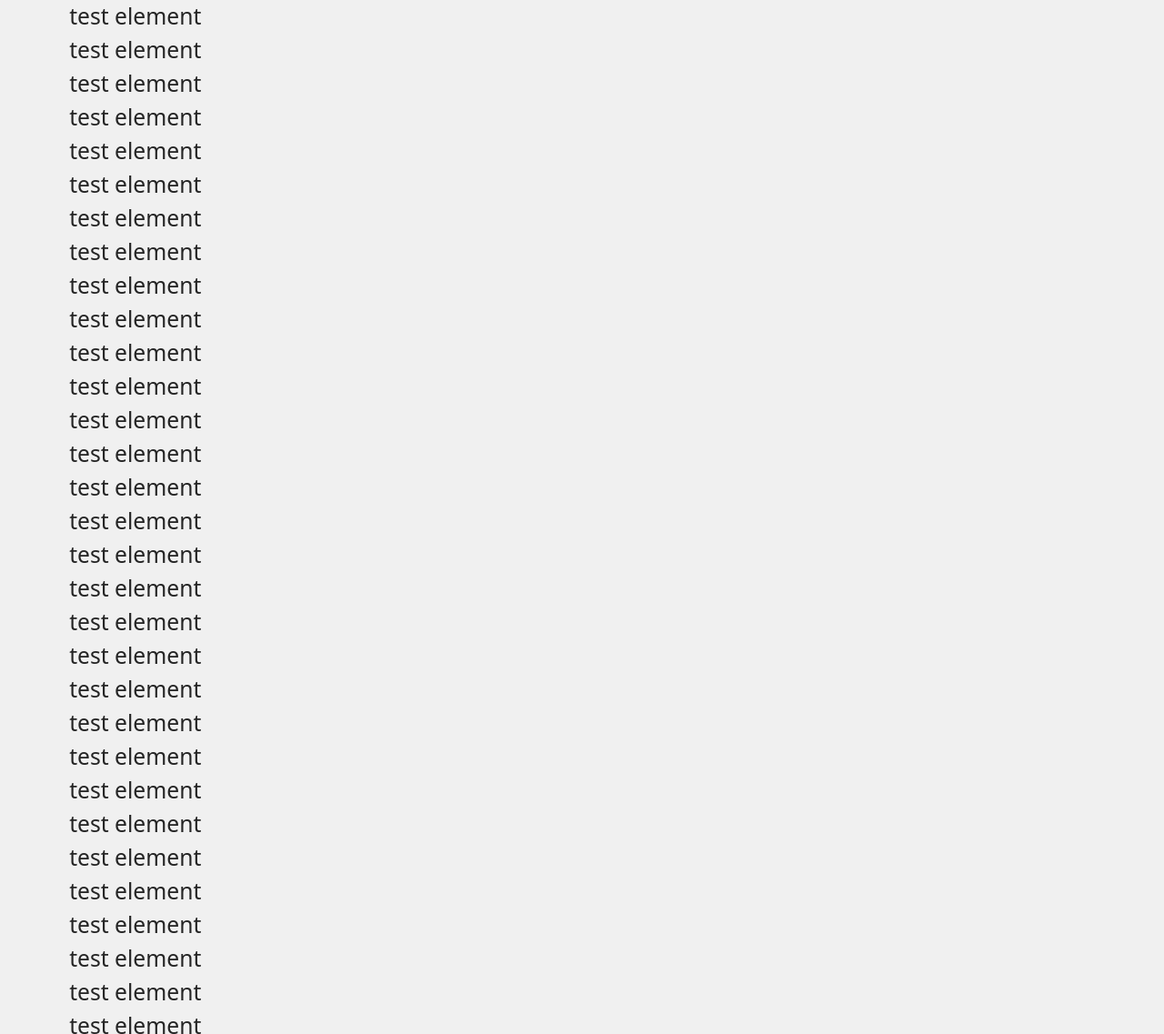
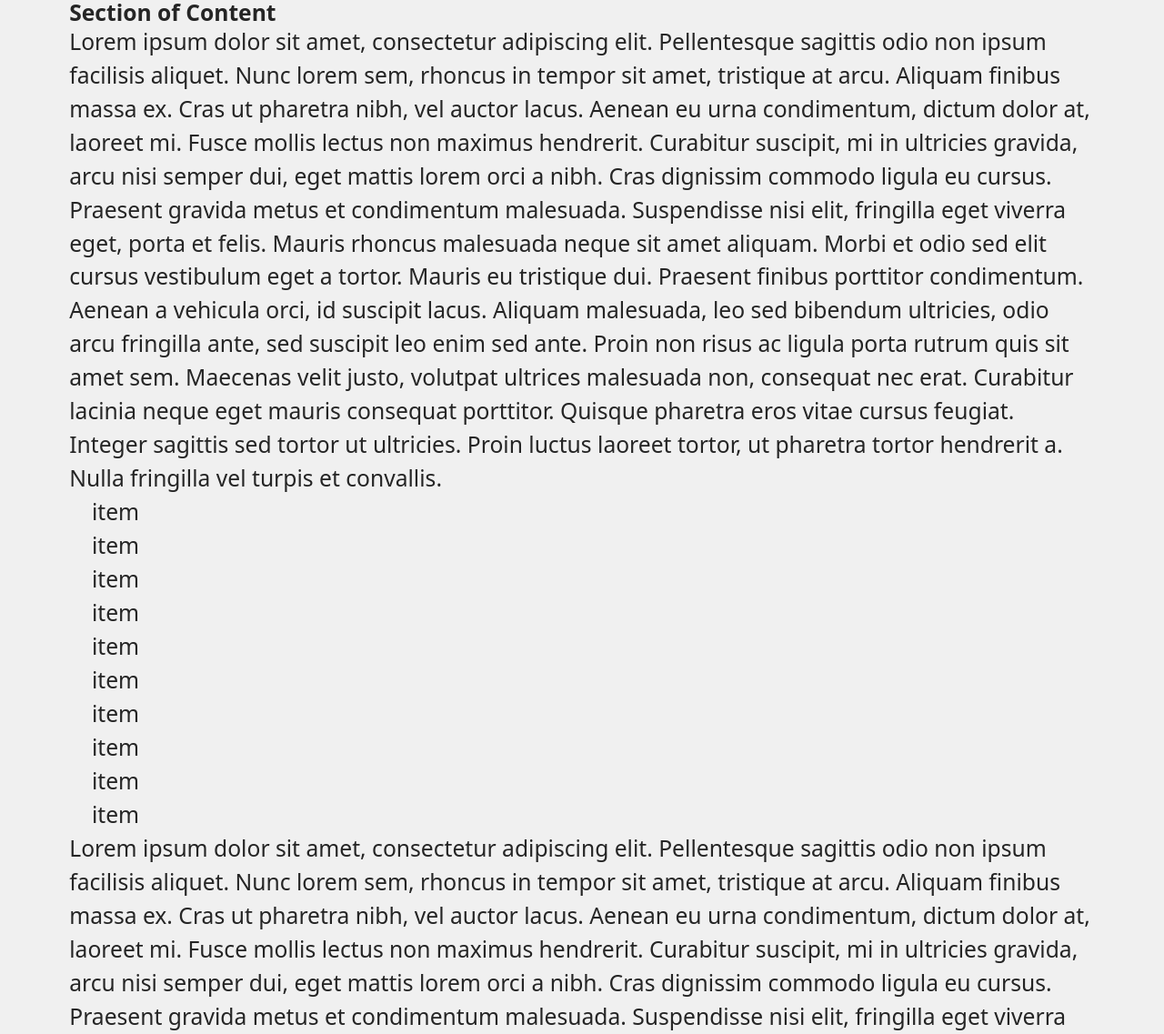
Before and after one commit to caseycarroll/caseycarroll.github.io, a Jekyll site: the page built from test-inline-blocking.html, in a window 1280 px wide and 1400 px high, scrolled down 2525 px. Shown: the part 263-1400 px from the top of the window at 91% size. Built offline with Jekyll 4.4.1, drawn with Linux system fonts in a browser that asks for light colours; some of the changed text lies outside the part shown.

Commit message:
make larger html

```diff
--- /dev/null
+++ b/_includes/dummy_large.html
@@ -0,0 +1,32 @@
+<h1>inline styles + async stylesheet</h1>
+<img src="http://placekitten.com/1000/1000" alt="cat pic">
+<img src="http://placekitten.com/900/900" alt="cat pic">
+<img src="http://placekitten.com/750/750" alt="cat pic">
+{% for i in (1..75) %}
+<h2>Section of Content</h2>
+    {% for i in (1..20) %}
+        <p>Lorem ipsum dolor sit amet, consectetur adipiscing elit. Pellentesque sagittis odio non ipsum facilisis aliquet. Nunc
+            lorem sem, rhoncus in tempor sit amet, tristique at arcu. Aliquam finibus massa ex. Cras ut pharetra nibh, vel
+            auctor lacus. Aenean eu urna condimentum, dictum dolor at, laoreet mi. Fusce mollis lectus non maximus hendrerit.
+            Curabitur suscipit, mi in ultricies gravida, arcu nisi semper dui, eget mattis lorem orci a nibh.
+
+            Cras dignissim commodo ligula eu cursus. Praesent gravida metus et condimentum malesuada. Suspendisse nisi elit,
+            fringilla eget viverra eget, porta et felis. Mauris rhoncus malesuada neque sit amet aliquam. Morbi et odio sed elit
+            cursus vestibulum eget a tortor. Mauris eu tristique dui. Praesent finibus porttitor condimentum. Aenean a vehicula
+            orci, id suscipit lacus. Aliquam malesuada, leo sed bibendum ultricies, odio arcu fringilla ante, sed suscipit leo
+            enim sed ante. Proin non risus ac ligula porta rutrum quis sit amet sem. Maecenas velit justo, volutpat ultrices
+            malesuada non, consequat nec erat. Curabitur lacinia neque eget mauris consequat porttitor. Quisque pharetra eros
+            vitae cursus feugiat. Integer sagittis sed tortor ut ultricies. Proin luctus laoreet tortor, ut pharetra tortor
+            hendrerit a. Nulla fringilla vel turpis et convallis.
+        </p>
+        <div>
+            <ul>
+                {% for i in (1..10) %}
+                <li>
+                    item
+                </li>
+                {% endfor %}
+            </ul>
+        </div>
+    {% endfor %}
+{% endfor %}
--- a/test-inline-blocking.html
+++ b/test-inline-blocking.html
@@ -107,14 +107,6 @@ a { color: currentColor; text-decoration-color: var(--color-primary); text-decor
     <link rel="stylesheet" href="/assets/css/main.css">
 </head>
 <body>
-    <h1>inline styles + render blocking stylesheet</h1>
-    <img src="http://placekitten.com/1000/1000" alt="cat pic">
-    <img src="http://placekitten.com/900/900" alt="cat pic">
-    <img src="http://placekitten.com/750/750" alt="cat pic">
-    {% for i in (1..500) %}
-        <div>
-            <p>test element</p>
-        </div>
-    {% endfor %}
+    {% include dummy_large.html %}
 </body>
 </html>
```
Also changed, not shown: test-inline-async.html (+1 -9 lines), test-no-inline.html (+1 -9 lines).
